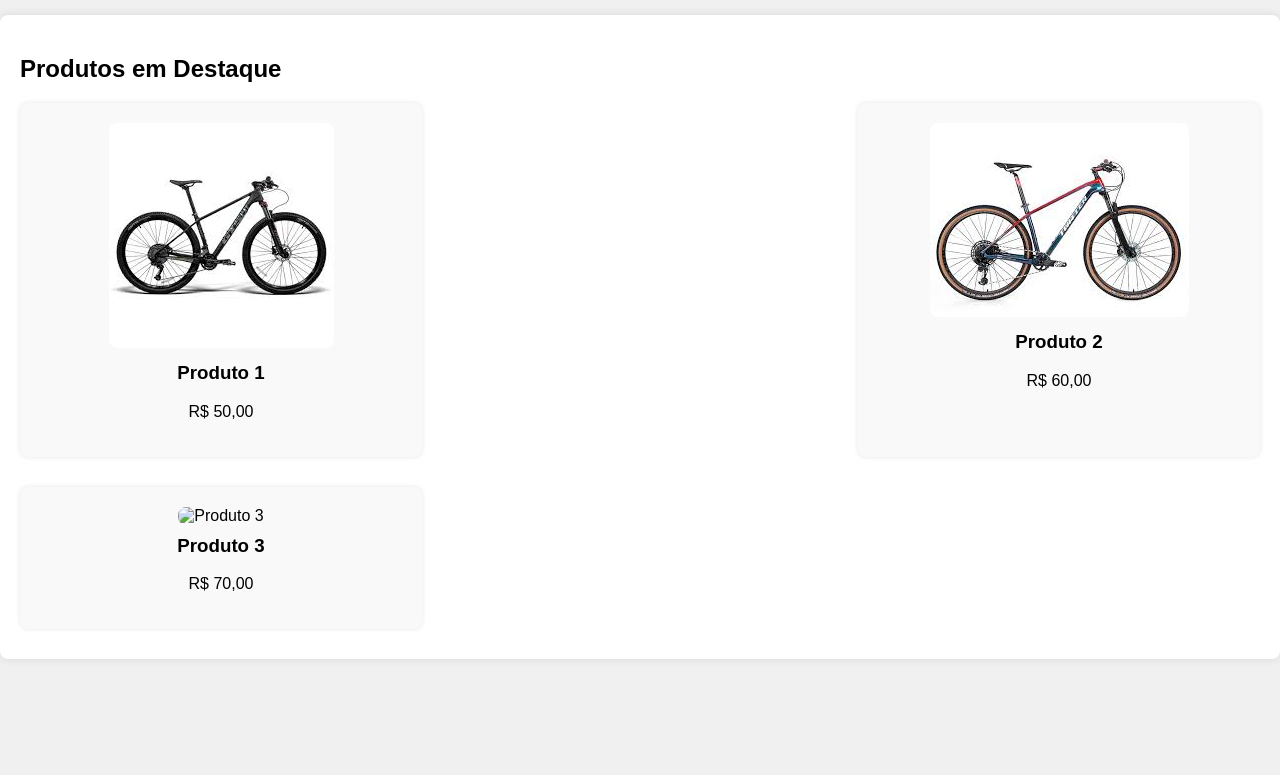
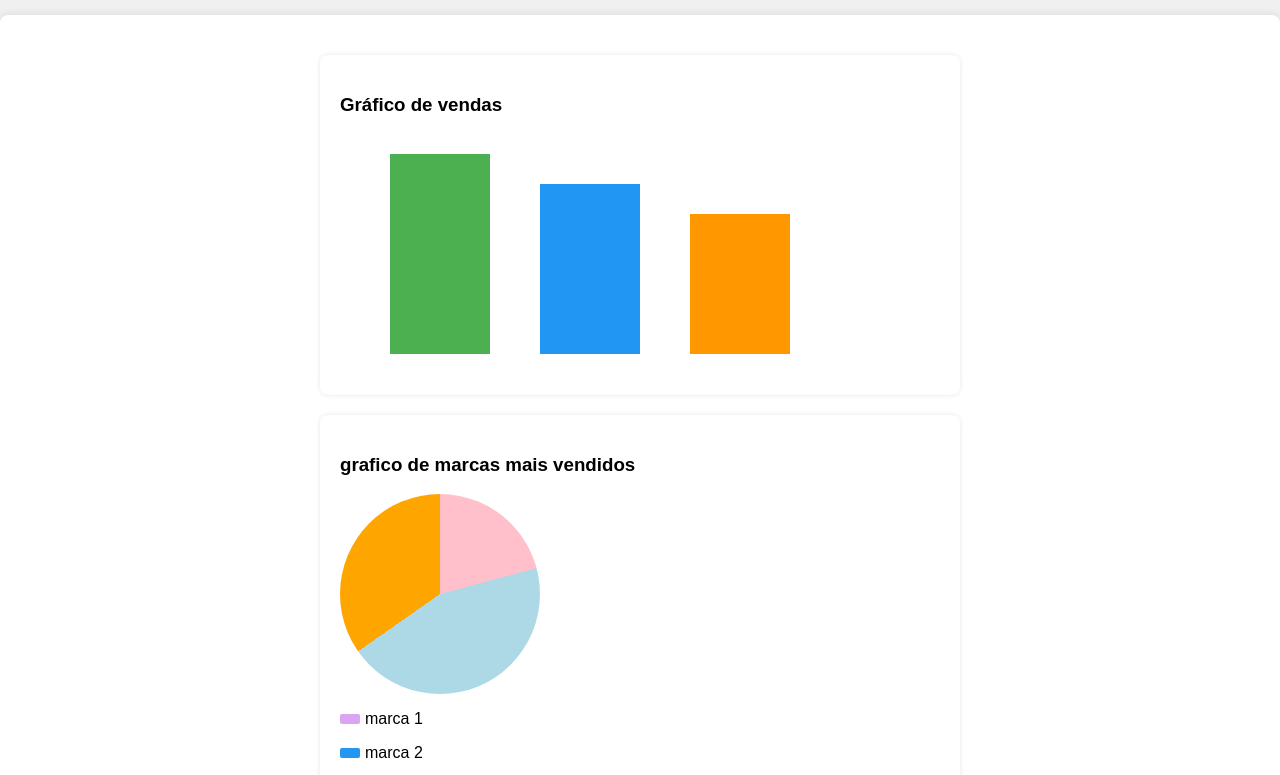
Before and after one commit to LucasQuadros19/Bicicletaria, a plain HTML site: page dashboard.html in a window 1280 px wide. Shown: the part 62-837 px from the top of the page. Before the commit the page ends 800 px from the top, so only its background shows below. Drawn offline with Linux system fonts and the light colour scheme.

Commit message:
arrumando os graficos

```diff
--- a/dashboard.html
+++ b/dashboard.html
@@ -35,69 +35,106 @@
     }
 
     .container {
-        max-width: 1500px;
+
       margin: 20px auto;
       padding: 20px;
       background-color: #fff;
       border-radius: 8px;
       box-shadow: 0 0 10px rgba(0, 0, 0, 0.1);
     }
-      .products {
-        display: flex;
-        flex-wrap: wrap;
-        justify-content: space-between; /* Distribuição uniforme dos produtos */
-        gap: 20px;
+    .chart {
+      width: 100%;
+      max-width: 600px;
+      margin: 20px auto;
     }
-      .product {
-        flex-basis: calc(
-          30% - 10px
-        ); /* 30% de largura com espaçamento de 20px entre os produtos */
-        padding: 20px;
+    .bar-chart {
+      height: 300px;
       background-color: #f9f9f9;
       border-radius: 8px;
       box-shadow: 0 0 5px rgba(0, 0, 0, 0.1);
-        text-align: center;
-        margin-bottom: 10px; /* Adiciona espaço entre as fileiras */
+      padding: 20px;
     }
-      .product img {
-        max-width: 100%;
-        height: auto;
+    .piechart {
+      width: 200px;
+      height: 200px;
+      border-radius: 50%;
+      background-image: conic-gradient(
+        pink 75deg,
+        lightblue 0 235deg,
+        orange 0
+      );
+    }
+    .pie-chart {
+      background-color: #f9f9f9;
       border-radius: 8px;
+      box-shadow: 0 0 5px rgba(0, 0, 0, 0.1);
+      padding: 20px;
     }
-      .product h3 {
-        margin-top: 10px;
+    .chart {
+      background-color: rgb(255, 255, 255);
+    }
+
+    .label p {
+      display: flex;
+      align-items: center;
+    }
+
+    .label p span {
+      display: inline-block;
+      width: 20px;
+      height: 10px;
+      margin-right: 5px;
+      border-radius: 2px;
+    }
+
+    .label p:nth-child(1) span {
+      background-color: #daa4f2;
+    }
+
+    .label p:nth-child(2) span {
+      background-color: #2196F3;
+    }
+
+    .label p:nth-child(3) span {
+      background-color: #FF9800;
     }
   </style>
 </head>
 <body>
   <header>
-      <h1>BikeLab</h1>
+    <h1>graficos e dados</h1>
     <a href="cadastro.html">Cadastro de Produtos</a>
     <a href="index.html">Login</a>
   </header>
 
-    <div class="banner"></div>
+  <div class="container">
 
-    <div class="container">
-      <h2>Produtos em Destaque</h2>
-      <div class="products">
-        <div class="product">
-          <img src="bike.png" alt="Produto 1" />
-          <h3>Produto 1</h3>
-          <p>R$ 50,00</p>
+
+
+
+    <div class="chart bar-chart">
+      <h3>Gráfico de vendas</h3>
+      <svg width="500" height="300">
+
+        <rect x="50" y="20"  width="100" height="200" fill="#4CAF50" />
+
+        <rect x="200" y="50" width="100" height="170" fill="#2196F3" />
+
+        <rect x="350" y="80"  width="100" height="140" fill="#FF9800" />
+
+      </svg>
     </div>
-        <div class="product">
-          <img src="bike2.jpeg" alt="Produto 2" />
-          <h3>Produto 2</h3>
-          <p>R$ 60,00</p>
+
+    <div class="chart pie-chart">
+      <h3>grafico de marcas mais vendidos </h3>
+      <div class="piechart"></div>
+      <div class="label">
+          <p><span></span>marca 1 </p>
+          <p><span></span>marca 2</p>
+          <p><span></span>marca 3</p>
       </div>
-        <div class="product">
-          <img src="bike3.jpeg" alt="Produto 3" />
-          <h3>Produto 3</h3>
-          <p>R$ 70,00</p>
     </div>
-        <!-- Adicione mais produtos conforme necessário -->
-      </div>
+
   </div>
 </body>
 </html>
```
Lines whose indentation alone changed are shown as unchanged.
